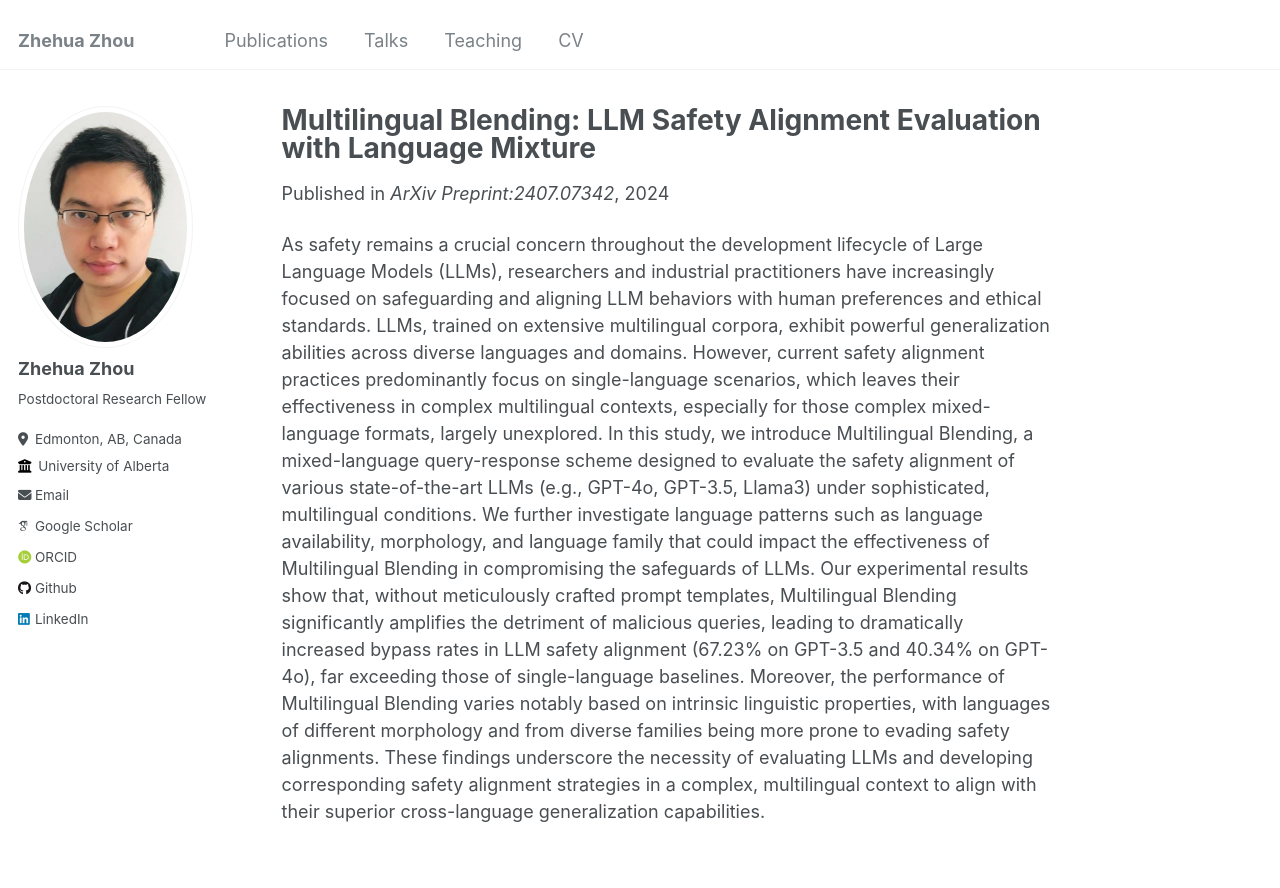
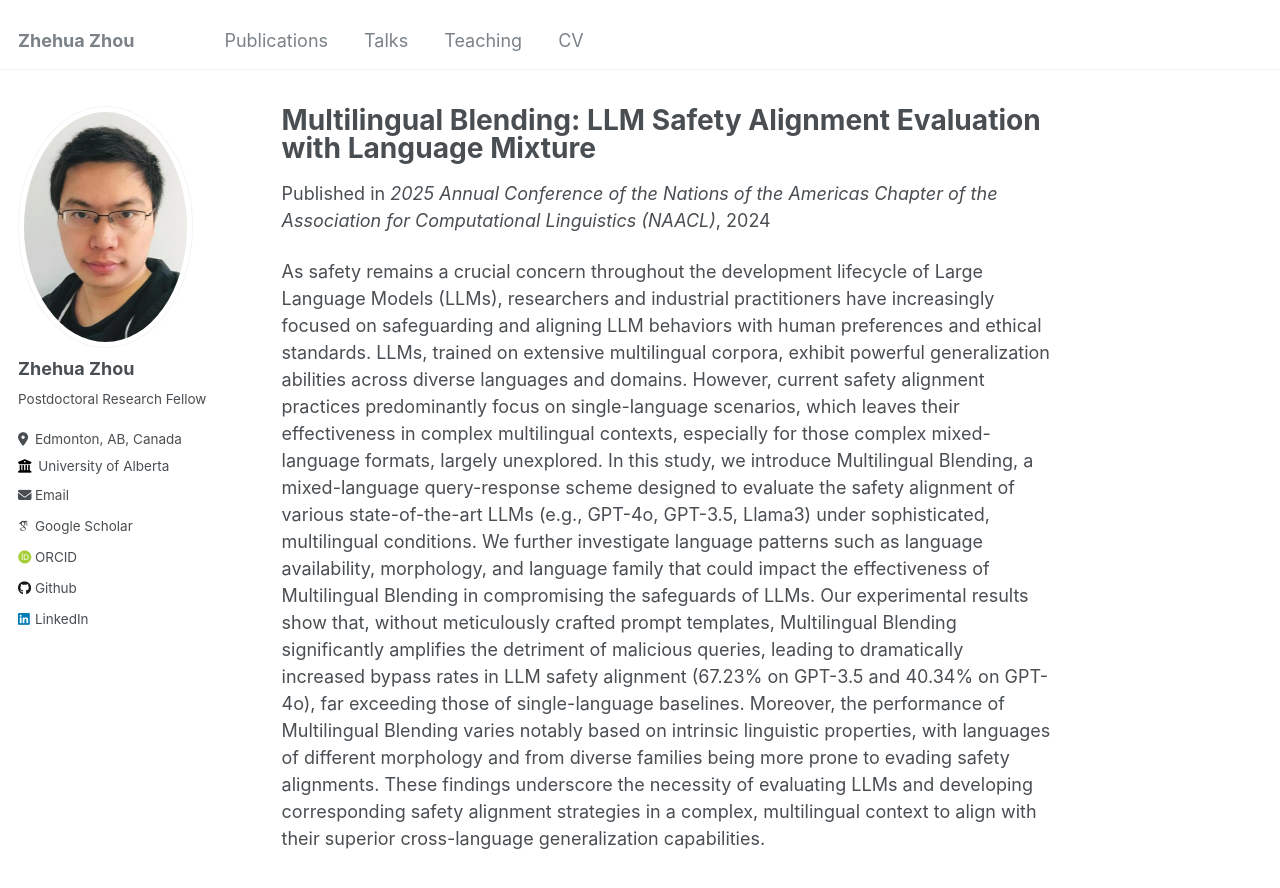
Before and after one commit to zhehuazhou/zhehuazhou.github.io, a Jekyll site: the page built from _publications/2024multilingual.md, in a window 1280 px wide and 900 px high. Shown: the top 888 px of the window. Built offline with Jekyll 4.4.1, drawn with Linux system fonts in a browser that asks for light colours; some web fonts are replaced.

```diff
--- a/_publications/2024multilingual.md
+++ b/_publications/2024multilingual.md
@@ -5,11 +5,11 @@ permalink: /publication/2024multilingual
 authorlist: 'Jiayang Song, Yuheng Huang, <b>Zhehua Zhou</b>, Lei Ma'
 excerpt: 'In this work, we introduce Multilingual Blending, a mixed-language query-response scheme designed to evaluate the safety alignment of various state-of-the-art LLMs.'
 date: 2024-07-10
-venue: 'ArXiv Preprint:2407.07342'
+venue: '2025 Annual Conference of the Nations of the Americas Chapter of the Association for Computational Linguistics (NAACL)'
 # slidesurl: 'http://academicpages.github.io/files/slides1.pdf'
 paperurl: 'https://arxiv.org/abs/2407.07342'
 # citation: 'Your Name, You. (2009). &quot;Paper Title Number 1.&quot; <i>Journal 1</i>. 1(1).'
-pubtype: 'preprint'
+pubtype: 'conference'
 highlight: 'no'
 ---
 
```
Also changed, not shown: _pages/about.md (+1 -0 lines), _publications/2024gensafe.md (+1 -1 lines).
